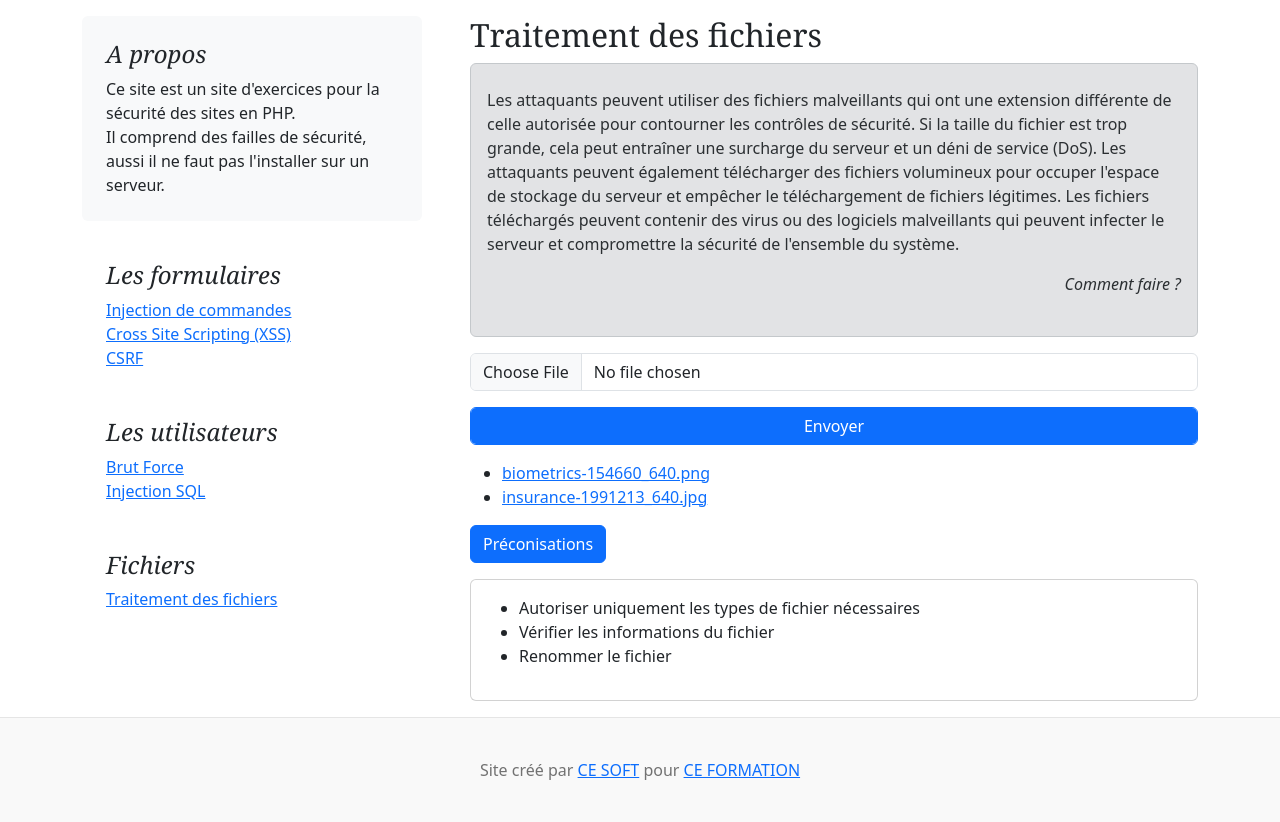
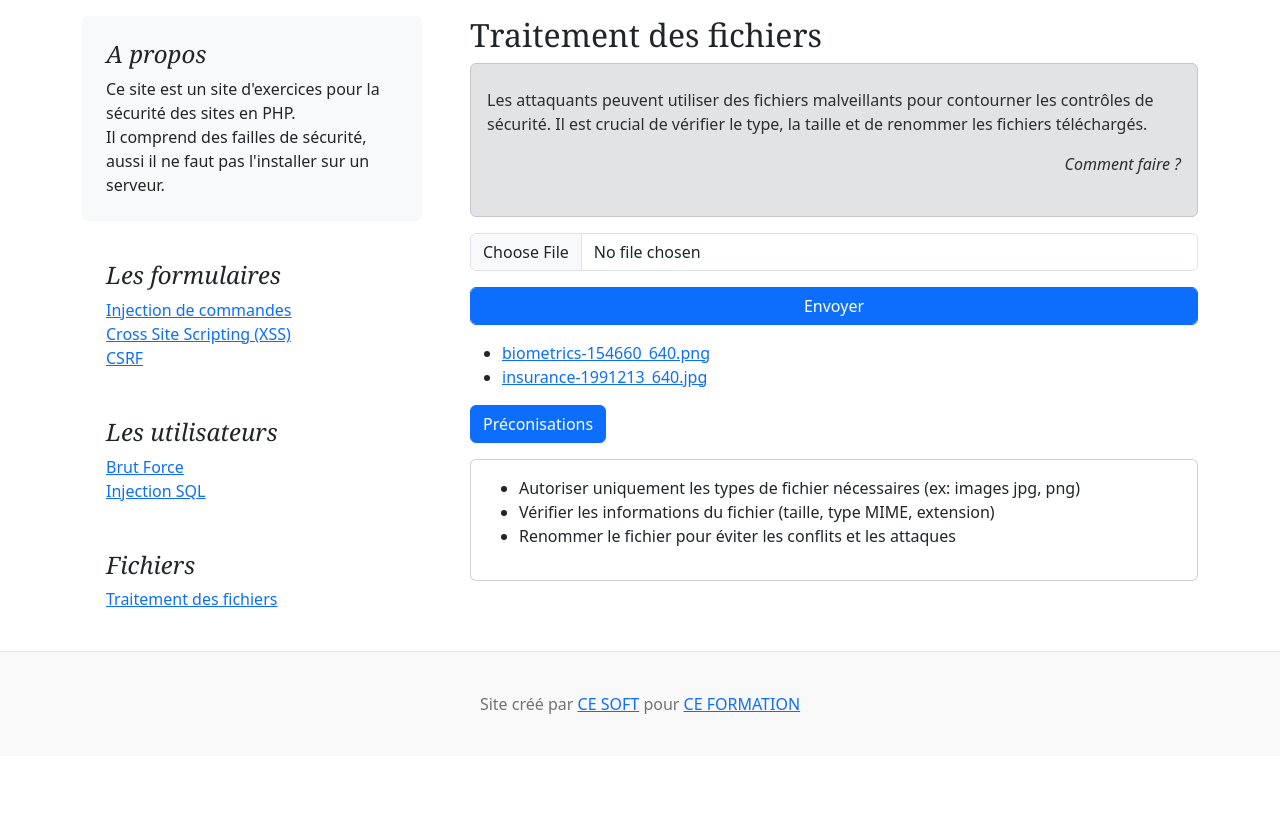
Before and after one commit to MikaRamparany/tp-securiser-application, a PHP site: page /index.php?page=file_upload in a window 1280 px wide, after a click on "Préconisations". Shown: the part 90-912 px from the top of the page. After the commit the page ends 804 px from the top, so only its background shows below. Run offline with PHP 8.4, Linux system fonts and the light colour scheme.

Commit message:
Mise en place des reco pour le téléchargement des fichiers : Autoriser uniquement les types de fichier nécessaires (ex: images jpg, png) Vérifier les informations du fichier (taille, type MIME, extension) Renommer le fichier pour éviter les conflits et les attaques

```diff
--- a/pages/file_upload.php
+++ b/pages/file_upload.php
@@ -1,47 +1,84 @@
 <?php
-	$strPreco 	= "<ul>
-						<li>Autoriser uniquement les types de fichier nécessaires</li>
-						<li>Vérifier les informations du fichier</li>
-						<li>Renommer le fichier</li>
+$strPreco  = "
+    <ul>
+        <li>Autoriser uniquement les types de fichier nécessaires (ex: images jpg, png)</li>
+        <li>Vérifier les informations du fichier (taille, type MIME, extension)</li>
+        <li>Renommer le fichier pour éviter les conflits et les attaques</li>
     </ul>";
-	$strDesc	= "Les attaquants peuvent utiliser des fichiers malveillants qui ont une extension différente de celle autorisée pour contourner les contrôles de sécurité. Si la taille du fichier est trop grande, cela peut entraîner une surcharge du serveur et un déni de service (DoS). Les attaquants peuvent également télécharger des fichiers volumineux pour occuper l'espace de stockage du serveur et empêcher le téléchargement de fichiers légitimes. Les fichiers téléchargés peuvent contenir des virus ou des logiciels malveillants qui peuvent infecter le serveur et compromettre la sécurité de l'ensemble du système.";
-	$strTip		= "Ajouter un fichier malveillant...";
-?>
+$strDesc   = "Les attaquants peuvent utiliser des fichiers malveillants pour contourner les contrôles de sécurité. Il est crucial de vérifier le type, la taille et de renommer les fichiers téléchargés.";
+$strTip    = "Essayez de télécharger un fichier avec une extension modifiée ou un script PHP.";
 
-<div class="col-md-8 position-relative">
-	<h2>Traitement des fichiers</h2>
-	<?php
-		include("_partial/desc.php");
-		if (count($_FILES) >0){
-			$uploaddir = './uploads/';
-			$uploadfile = $uploaddir . basename($_FILES['myFile']['name']);
-			if (move_uploaded_file($_FILES['myFile']['tmp_name'], $uploadfile)) {
-				echo "Le fichier a bien été uploadé";
+// Configuration des types de fichiers autorisés et de la taille maximale
+$allowedTypes = ['image/jpeg', 'image/png'];
+$maxFileSize = 2 * 1024 * 1024; // 2 Mo
+$uploadDir = './uploads/';
+
+if ($_SERVER['REQUEST_METHOD'] === 'POST' && isset($_FILES['myFile'])) {
+	$file = $_FILES['myFile'];
+
+	// Vérif des erreurs de téléchargement
+	if ($file['error'] !== UPLOAD_ERR_OK) {
+		echo "<div class='alert alert-danger'>Erreur lors du téléchargement du fichier.</div>";
+	}
+	// Vérif du type MIME
+	else if (!in_array($file['type'], $allowedTypes)) {
+		echo "<div class='alert alert-danger'>Type de fichier non autorisé. Seuls les fichiers JPEG et PNG sont acceptés.</div>";
+	}
+	// Vérif de la taille du fichier
+	else if ($file['size'] > $maxFileSize) {
+		echo "<div class='alert alert-danger'>Le fichier est trop volumineux. La taille maximale autorisée est de 2 Mo.</div>";
+	}
+	// Vérif de l'extension
+	else {
+		$fileInfo = pathinfo($file['name']);
+		$extension = strtolower($fileInfo['extension']);
+
+		// Vérif supplémentaire de l'extension
+		if (!in_array($extension, ['jpg', 'jpeg', 'png'])) {
+			echo "<div class='alert alert-danger'>Extension de fichier non autorisée.</div>";
+		}
+		// si tout est valide : renomme et déplace le fichier
+		else {
+			// Générer un nom de fichier unique
+			$newFileName = uniqid('img_', true) . '.' . $extension;
+			$destination = $uploadDir . $newFileName;
+
+			// Déplacer le fichier
+			if (move_uploaded_file($file['tmp_name'], $destination)) {
+				echo "<div class='alert alert-success'>Le fichier a bien été téléchargé : <strong>$newFileName</strong></div>";
 			} else {
-				echo "Erreur d'upload du fichier";
+				echo "<div class='alert alert-danger'>Erreur lors de l'enregistrement du fichier.</div>";
+			}
+		}
 	}
 }
 ?>
+<div class="col-md-8 position-relative">
+    <h2>Traitement des fichiers</h2>
+    <?php include("_partial/desc.php"); ?>
+
     <form enctype="multipart/form-data" action="index.php?page=file_upload" method="POST">
         <p>
-			<input class="form-control" type="file" name="myFile">
+            <input class="form-control" type="file" name="myFile" accept=".jpg,.jpeg,.png">
         </p>
         <p>
             <input class="form-control btn btn-primary" type="submit" name="upload" value="Envoyer">
         </p>
     </form>
+
     <?php
-		$scandir = scandir("./uploads");
+    // Afficher la liste des fichiers téléchargés
+    $scandir = scandir($uploadDir);
     echo "<ul>";
-		foreach($scandir as $fichier){
-			if ($fichier != "." && $fichier != ".."){
-	?>
-			<li><a href="uploads/<?php echo $fichier; ?>" ><?php echo $fichier; ?></a></li>
-	<?php
+    foreach ($scandir as $fichier) {
+        if ($fichier != "." && $fichier != "..") {
+            // échappe le nom du fichier pour éviter les attaques XSS
+            $safeFileName = htmlspecialchars($fichier);
+            echo "<li><a href='uploads/$safeFileName'>$safeFileName</a></li>";
         }
     }
     echo "</ul>";
 
-		include ("_partial/soluce.php");
+    include("_partial/soluce.php");
     ?>
 </div>
```
Lines whose indentation alone changed are shown as unchanged.
